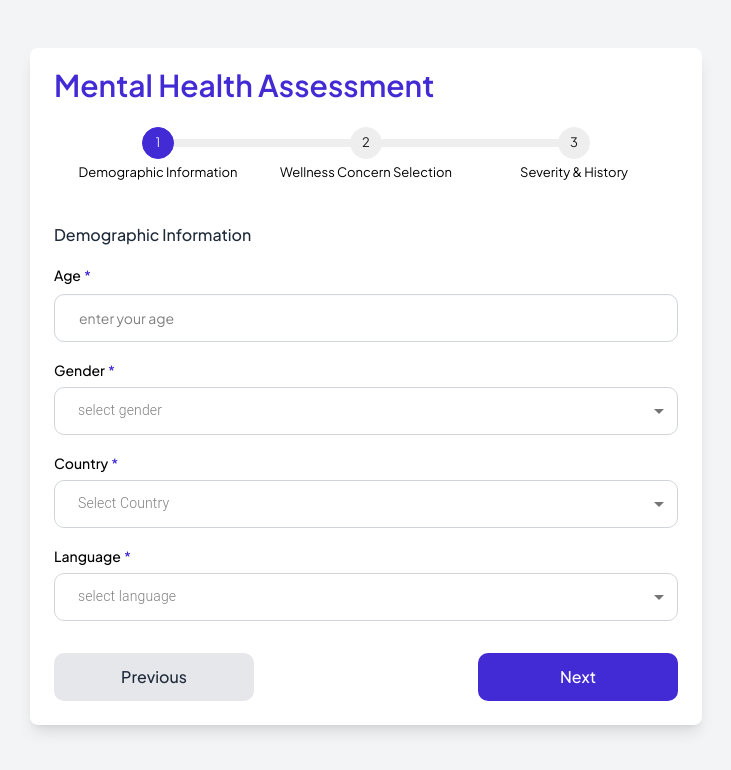
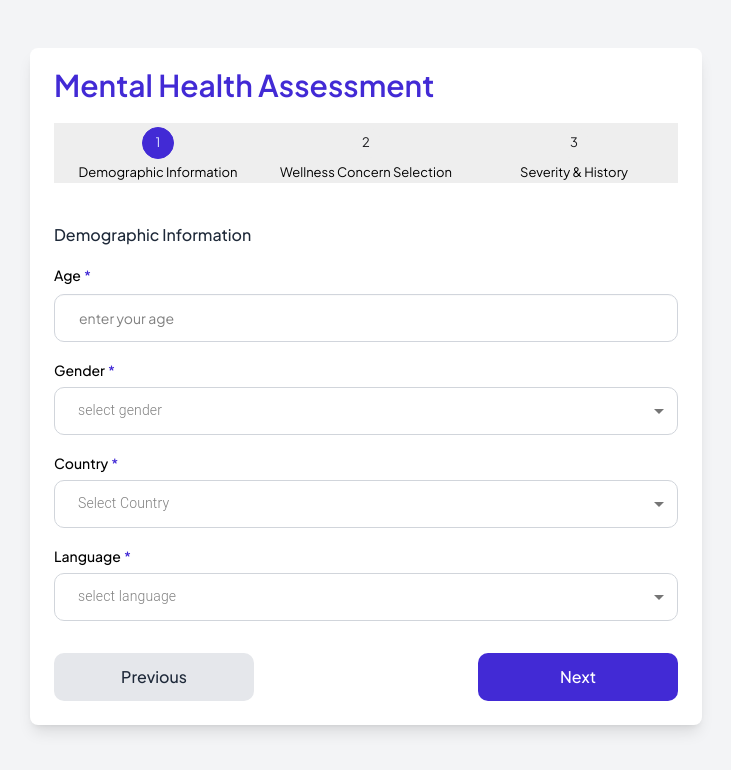
Before and after one commit to cyndylove1/mental-health, a Next.js app: page / in a window 1280 px wide. Shown: the top 770 px of the page, without its empty margins (274-1005 px from the left). Built offline with nearby package versions, Linux system fonts and the light colour scheme.

Commit message:
completed mental health assessment

```diff
--- a/src/app/components/forms/input.tsx
+++ b/src/app/components/forms/input.tsx
@@ -28,7 +28,7 @@ export default function Input({
       type={type}
       inputMode={inputMode}
       placeholder={placeholder}
-      className="input w-full mt-[7px] h-[3rem] rounded-[10px] px-6 focus:border-[2px] border-gray-300 text-[14px]
+      className="input w-full mt-[7px] bg-white h-[3rem] rounded-[10px] px-6 focus:border-[2px] border-gray-300 text-[14px]
         focus:border-[var(--main)] focus:ring-0 focus:outline-none"
     />
   );
--- a/src/app/components/progressIndicator.tsx
+++ b/src/app/components/progressIndicator.tsx
@@ -13,7 +13,7 @@ export default function ProgressIndicator({
 }: ProgressIndicatorProps) {
   return (
     <div className="w-full">
-      <ul className="steps w-full mb-6">
+      <ul className="steps w-full mb-6 bg-[#eeeeee]">
         {steps.map((label, index) => {
           const isCompleted = index < activeStep - 1;
           const isCurrent = index === activeStep - 1;
--- a/src/app/components/severity.tsx
+++ b/src/app/components/severity.tsx
@@ -35,7 +35,7 @@ export default function Severity({
           max="10"
           value={formData.stressLevel}
           onChange={handleSliderChange}
-          className="w-full accent-[var(--main)]"
+          className="w-full bg-[var(--main)] "
         />
         <div className="text-center mt-2 text-lg font-medium text-[var(--main)]">
           {formData.stressLevel}
```
